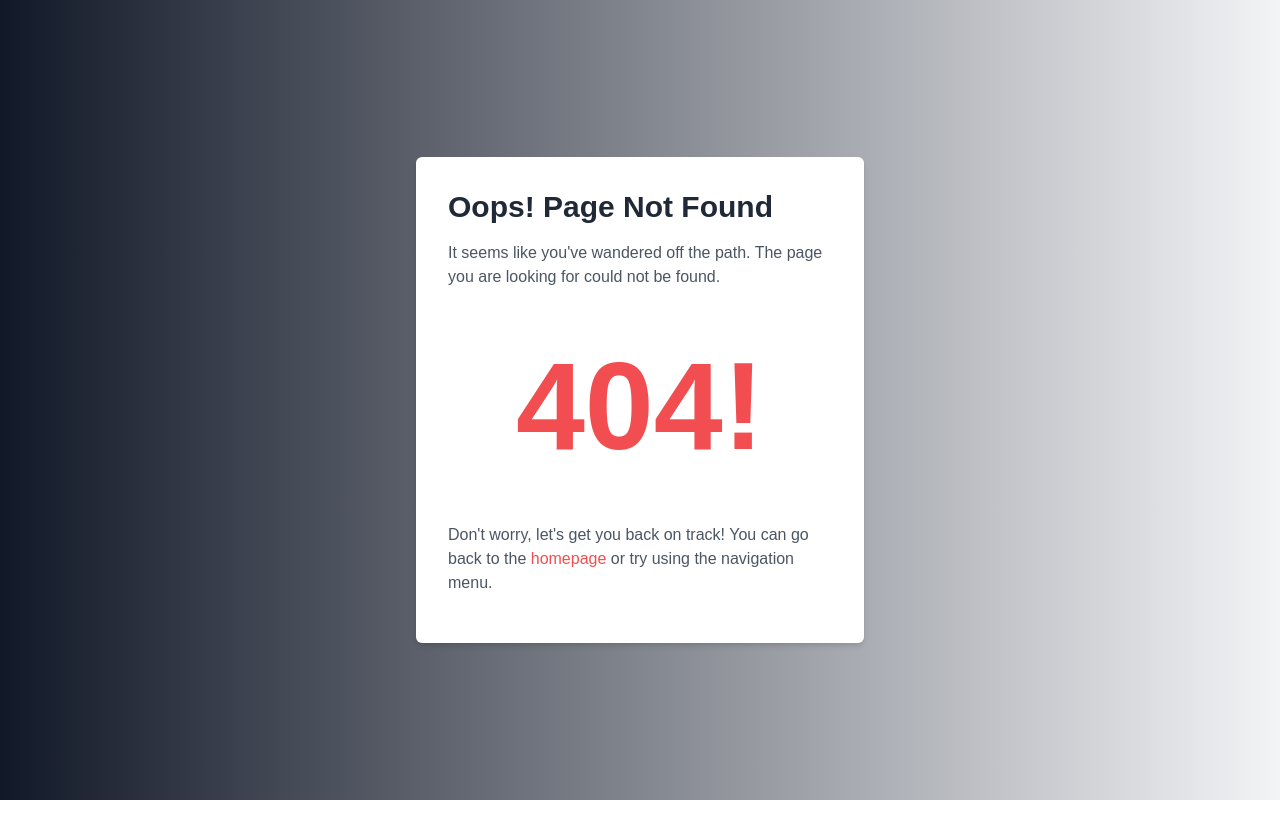
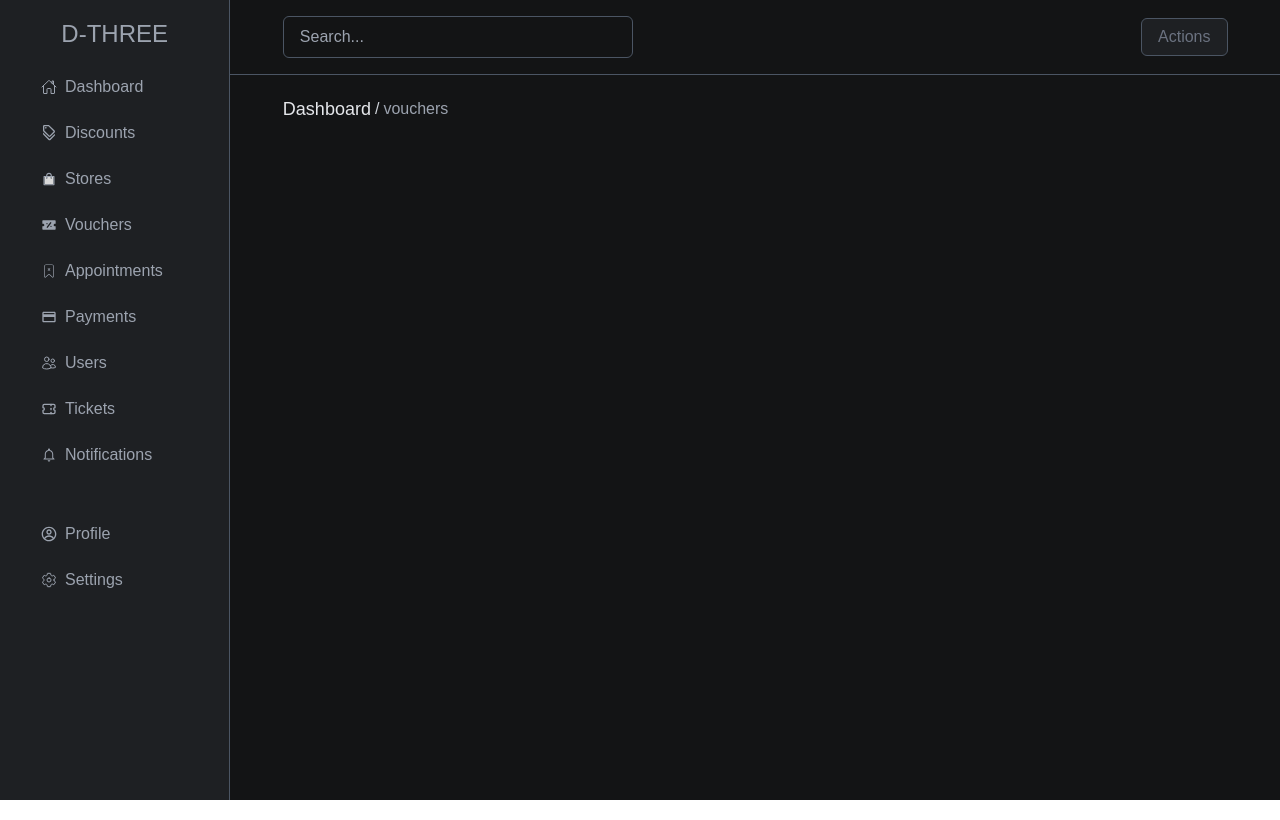
Before and after one commit to Roadpeak/d3-ts, a React (Create React App) app: page /manage/vouchers in a window 1280 px wide. Built offline with nearby package versions, Linux system fonts and the light colour scheme.

Commit message:
admin dashboard

```diff
--- a/src/AppRoutes.tsx
+++ b/src/AppRoutes.tsx
@@ -31,6 +31,8 @@ import SellerSignIn from './pages/SellerSignIn';
 import AdminDash from './components/admin/AdminDash';
 import ManageStores from './components/admin/Stores';
 import ManageDiscounts from './components/admin/ManageDiscounts';
+import Vouchers from './components/admin/Vouchers';
+import Users from './components/admin/Users';
 
 const AppRoutes: React.FC = () => {
   const fakeUserData = {
@@ -78,6 +80,8 @@ const AppRoutes: React.FC = () => {
       <Route path='/manage' element={<AdminDash />} />
       <Route path='/manage/stores' element={<ManageStores />} />
       <Route path='/manage/discounts' element={<ManageDiscounts />} />
+      <Route path='/manage/vouchers' element={<Vouchers />} />
+      <Route path='/manage/users' element={<Users />} />
 
       <Route path='/company/careers' element={<CareersPage />} />
       <Route path='/company/vision' element={<Vision />} />
--- a/src/components/admin/ManageDiscounts.tsx
+++ b/src/components/admin/ManageDiscounts.tsx
@@ -95,7 +95,7 @@ const ManageDiscounts: React.FC = () => {
                     <div className="">
                         <table className="w-full mt-4 border-collapse">
                             <thead>
-                                <tr className="bg-gray-600">
+                                <tr className="bg-gray-600 uppercase">
                                     <th className="border-b border-gray-600 text-gray-300 px-4 text-start py-2">#</th>
                                     <th className="border-b border-gray-600 text-gray-300 px-4 text-start py-2">Name</th>
                                     <th className="border-b border-gray-600 text-gray-300 px-4 text-start py-2">Discount</th>
--- a/src/components/admin/SideNav.tsx
+++ b/src/components/admin/SideNav.tsx
@@ -18,14 +18,14 @@ const SideNav: React.FC = () => {
             </div>
             <div className="flex h-full flex-col">
                 <div className="flex flex-col mt-4 text-gray-400 gap-2">
-                    <Link to='/' className='py-1.5 hover:bg-gray-700 px-2 hover:shadow-md rounded-md border flex items-center gap-2 border-fast hover:border-gray-600'><IoHomeOutline /> Dashboard</Link>
+                    <Link to='/manage' className='py-1.5 hover:bg-gray-700 px-2 hover:shadow-md rounded-md border flex items-center gap-2 border-fast hover:border-gray-600'><IoHomeOutline /> Dashboard</Link>
                     <Link to='/manage/discounts' className='py-1.5 hover:bg-gray-700 px-2 hover:shadow-md rounded-md border flex items-center gap-2 border-fast hover:border-gray-600'><MdOutlineDiscount /> Discounts</Link>
                     <Link to='/manage/stores' className='py-1.5 hover:bg-gray-700 px-2 hover:shadow-md rounded-md border flex items-center gap-2 border-fast hover:border-gray-600'><AiTwotoneShopping /> Stores</Link>
-                    <Link to='/' className='py-1.5 hover:bg-gray-700 px-2 hover:shadow-md rounded-md border flex items-center gap-2 border-fast hover:border-gray-600'><BiSolidDiscount /> Vouchers</Link>
-                    <Link to='/' className='py-1.5 hover:bg-gray-700 px-2 hover:shadow-md rounded-md border flex items-center gap-2 border-fast hover:border-gray-600'><CiBookmarkRemove /> Appointments</Link>
-                    <Link to='/' className='py-1.5 hover:bg-gray-700 px-2 hover:shadow-md rounded-md border flex items-center gap-2 border-fast hover:border-gray-600'><MdPayment /> Payments</Link>
-                    <Link to='/' className='py-1.5 hover:bg-gray-700 px-2 hover:shadow-md rounded-md border flex items-center gap-2 border-fast hover:border-gray-600'><HiOutlineUsers /> Users</Link>
-                    <Link to='/' className='py-1.5 hover:bg-gray-700 px-2 hover:shadow-md rounded-md border flex items-center gap-2 border-fast hover:border-gray-600'><TbTicket />Tickets</Link>
+                    <Link to='/manage/vouchers' className='py-1.5 hover:bg-gray-700 px-2 hover:shadow-md rounded-md border flex items-center gap-2 border-fast hover:border-gray-600'><BiSolidDiscount /> Vouchers</Link>
+                    <Link to='/manage/appointments' className='py-1.5 hover:bg-gray-700 px-2 hover:shadow-md rounded-md border flex items-center gap-2 border-fast hover:border-gray-600'><CiBookmarkRemove /> Appointments</Link>
+                    <Link to='/manage/payments' className='py-1.5 hover:bg-gray-700 px-2 hover:shadow-md rounded-md border flex items-center gap-2 border-fast hover:border-gray-600'><MdPayment /> Payments</Link>
+                    <Link to='/manage/users' className='py-1.5 hover:bg-gray-700 px-2 hover:shadow-md rounded-md border flex items-center gap-2 border-fast hover:border-gray-600'><HiOutlineUsers /> Users</Link>
+                    <Link to='/manage/tickets' className='py-1.5 hover:bg-gray-700 px-2 hover:shadow-md rounded-md border flex items-center gap-2 border-fast hover:border-gray-600'><TbTicket />Tickets</Link>
                     <Link to='/' className='py-1.5 hover:bg-gray-700 px-2 hover:shadow-md rounded-md border flex items-center gap-2 border-fast hover:border-gray-600'><IoMdNotificationsOutline /> Notifications</Link>
                 </div>
                 <div className="flex flex-col gap-2 mt-[25%] text-gray-400">
--- a/src/components/admin/Stores.tsx
+++ b/src/components/admin/Stores.tsx
@@ -54,7 +54,7 @@ const ManageStores: React.FC = () => {
                     <div className="">
                         <table className="w-full mt-4 border-collapse">
                             <thead>
-                                <tr className='bg-gray-600'>
+                                <tr className='bg-gray-600 uppercase'>
                                     <th className="border-b border-gray-600 text-gray-300 px-4 text-start py-2">#</th>
                                     <th className="border-b border-gray-600 text-gray-300 px-4 text-start py-2">Name</th>
                                     <th className="border-b border-gray-600 text-gray-300 px-4 text-start py-2">Type</th>
--- /dev/null
+++ b/src/components/admin/Users.tsx
@@ -0,0 +1,26 @@
+import React from 'react'
+import AdminLayout from '../../utils/layouts/AdminLayout'
+
+const Users = () => {
+  return (
+      <AdminLayout>
+          <div className="">
+              <div className="w-full py-4 border-b border-gray-600 px-[5%] flex justify-between">
+                  <input type="text" placeholder='Search...' className='bg-transparent border border-gray-600 outline-none focus:border-gray-400 text-gray-500  px-4 py-2 rounded-md md:w-[350px]' />
+                  <div className="flex gap-3 items-center ">
+                      <button className="bg-fast text-gray-500 border border-gray-600 px-4 py-1.5 rounded-md hover:shadow-md">Actions</button>
+                  </div>
+              </div>
+              <div className="px-[5%] py-[2%] flex flex-col">
+                  <div className="flex gap-1 items-center">
+                      <p className="text-gray-200 text-[18px] font-medium">Dashboard</p>
+                      <span className="text-gray-300">/</span>
+                      <p className="text-gray-400 text-[16px]">users</p>
+                  </div>
+              </div>
+          </div>
+      </AdminLayout>
+  )
+}
+
+export default Users
--- /dev/null
+++ b/src/components/admin/Vouchers.tsx
@@ -0,0 +1,26 @@
+import React from 'react'
+import AdminLayout from '../../utils/layouts/AdminLayout'
+
+const Vouchers:React.FC = () => {
+  return (
+    <AdminLayout>
+        <div className="">
+              <div className="w-full py-4 border-b border-gray-600 px-[5%] flex justify-between">
+                  <input type="text" placeholder='Search...' className='bg-transparent border border-gray-600 outline-none focus:border-gray-400 text-gray-500  px-4 py-2 rounded-md md:w-[350px]' />
+                  <div className="flex gap-3 items-center ">
+                      <button className="bg-fast text-gray-500 border border-gray-600 px-4 py-1.5 rounded-md hover:shadow-md">Actions</button>
+                  </div>
+              </div>
+              <div className="px-[5%] py-[2%] flex flex-col">
+                  <div className="flex gap-1 items-center">
+                      <p className="text-gray-200 text-[18px] font-medium">Dashboard</p>
+                      <span className="text-gray-300">/</span>
+                      <p className="text-gray-400 text-[16px]">vouchers</p>
+                  </div>
+              </div>
+        </div>
+    </AdminLayout>
+  )
+}
+
+export default Vouchers
```
